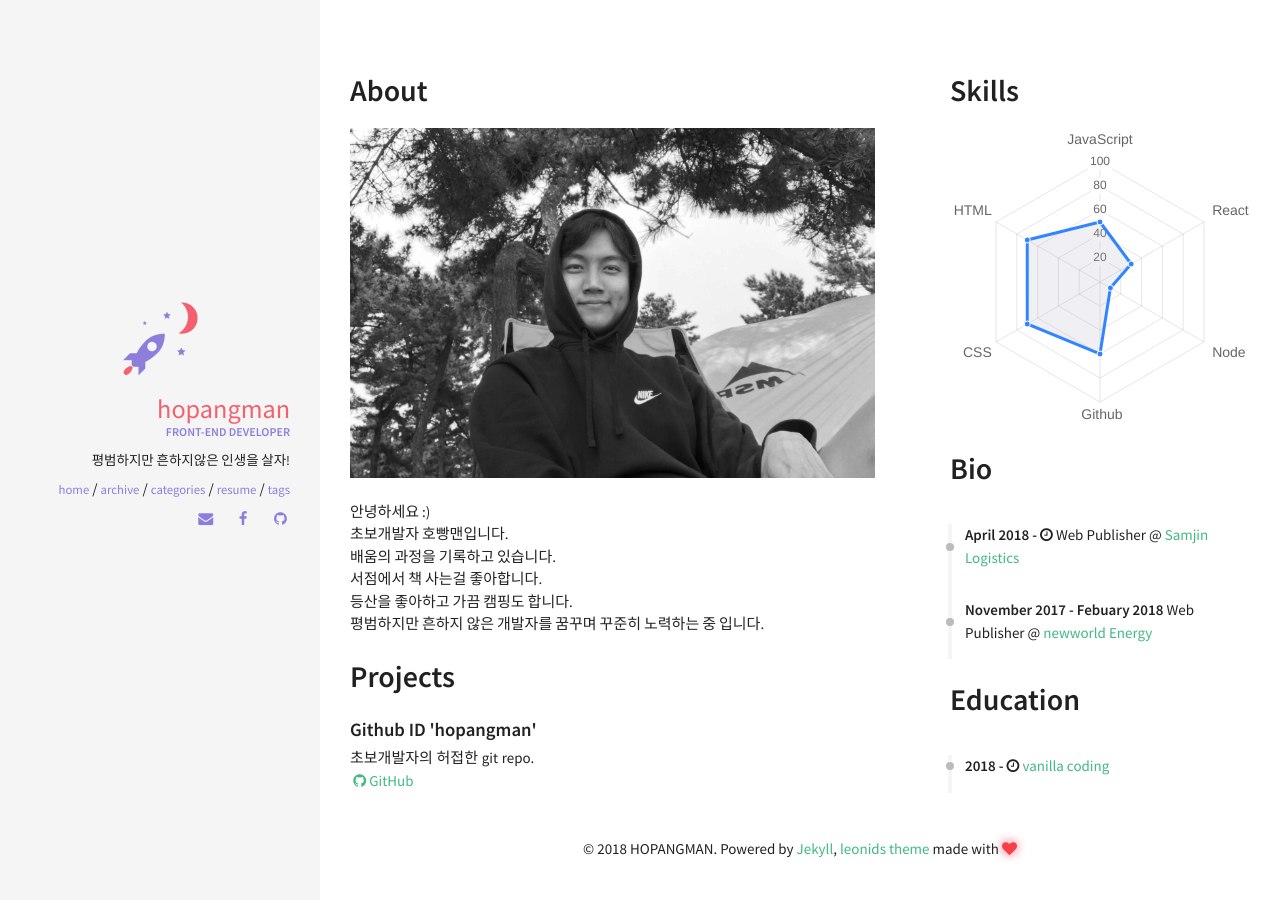
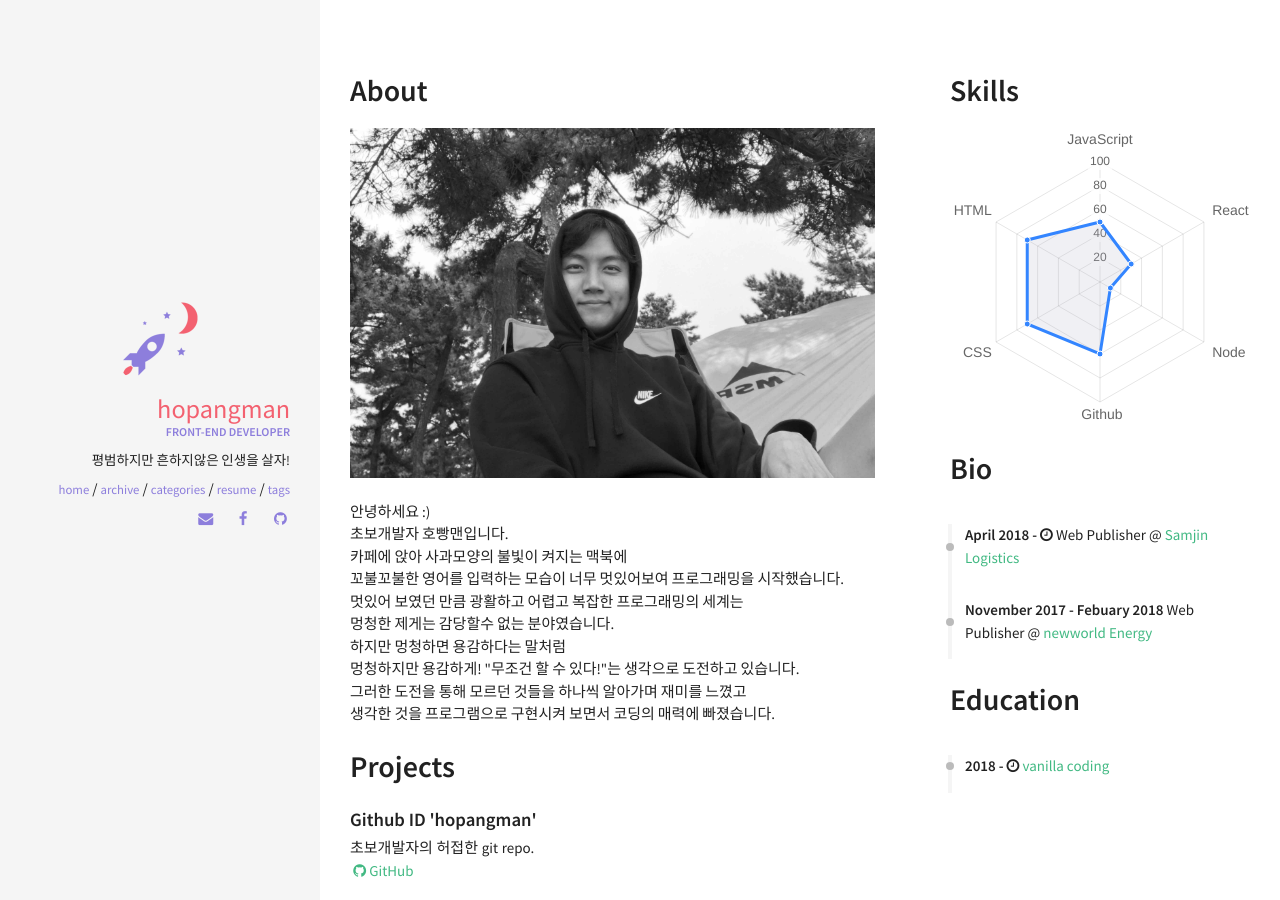
Before and after one commit to hopangman/hopangman.github.io, a Jekyll site: the page built from resume.html, in a window 1280 px wide. Built offline with Jekyll 4.4.1, drawn with Linux system fonts in a browser that asks for light colours; nearby versions of some CDN libraries.

Commit message:
Hello I am Hopangman

```diff
--- a/_includes/sections/about.html
+++ b/_includes/sections/about.html
@@ -3,8 +3,12 @@
 <div>
     안녕하세요 :)<br>
     초보개발자 호빵맨입니다.<br>
-    배움의 과정을 기록하고 있습니다.<br>
-    서점에서 책 사는걸 좋아합니다.<br>
-    등산을 좋아하고 가끔 캠핑도 합니다.<br>
-    평범하지만 흔하지 않은 개발자를 꿈꾸며 꾸준히 노력하는 중 입니다.<br>
+    카페에 앉아 사과모양의 불빛이 켜지는 맥북에<br>
+    꼬불꼬불한 영어를 입력하는 모습이 너무 멋있어보여 프로그래밍을 시작했습니다.<br>
+    멋있어 보였던 만큼 광활하고 어렵고 복잡한 프로그래밍의 세계는<br>
+    멍청한 제게는 감당할수 없는 분야였습니다.<br>
+    하지만 멍청하면 용감하다는 말처럼<br>
+    멍청하지만 용감하게! "무조건 할 수 있다!"는 생각으로 도전하고 있습니다.<br>
+    그러한 도전을 통해 모르던 것들을 하나씩 알아가며 재미를 느꼈고<br>
+    생각한 것을 프로그램으로 구현시켜 보면서 코딩의 매력에 빠졌습니다.<br>
 </div>
```
